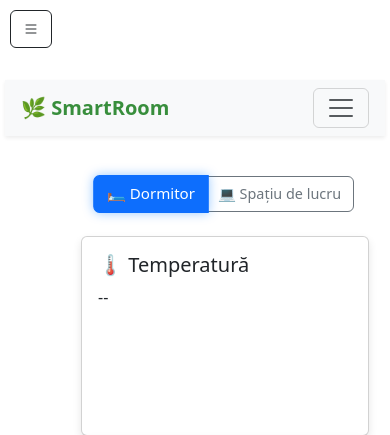
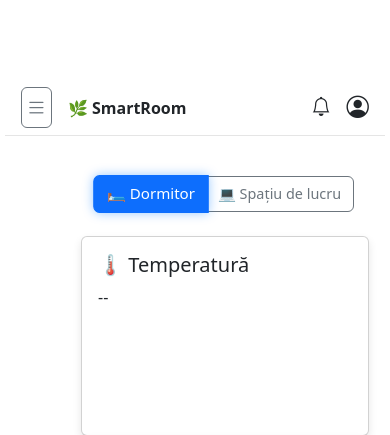
Before and after one commit to roxiexd7015/smartroom, a Flask app: page / in a window 390 px wide. Shown: the top 435 px of the page. Run offline with Flask 3, Linux system fonts and the light colour scheme; data that the repository does not hold is empty; some libraries are stand-ins or nearby versions.

Commit message:
menu update and topbar added

```diff
--- a/static/css/sidebar.css
+++ b/static/css/sidebar.css
@@ -59,25 +59,31 @@
   border-left: 3px solid #1abc9c;
 }
 
+.topbar {
+  background-color: #ffffff;
+  height: 56px;
+  position: sticky;
+  top: 0;
+  z-index: 1100;
+  border-bottom: 1px solid #e5e5e5;
+  display: flex;
+  align-items: center;
+  justify-content: space-between;
+  padding: 0 1rem;
+}
+
 /* RESPONSIVE pentru ecrane mici */
 @media (max-width: 768px) {
   .sidebar {
-    display: none;
-  }
-  .offcanvas ul.nav {
-    padding-left: 0;
+    transform: translateX(-100%);
+    transition: transform 0.3s ease;
+    z-index: 1050;
   }
 
-  .offcanvas .nav-link {
-    padding: 0.75rem 1rem;
-    color: #212529;
-    display: flex;
-    align-items: center;
-    gap: 0.5rem;
+  .sidebar.active {
+    transform: translateX(0);
   }
-
-  .offcanvas .nav-link.active {
-    background-color: #f1f1f1;
-    font-weight: 600;
+  .content {
+    padding-top: 56px;
   }
 }
--- a/templates/base.html
+++ b/templates/base.html
@@ -13,6 +13,7 @@
 <body>
 
   {% include 'sidebar.html' %}
+  {% include 'topbar.html' %}
 
   <div class="content" style="margin-left: 60px; padding: 1rem;">
     {% block content %}
@@ -21,5 +22,29 @@
   </div>
 
   <script src="https://cdn.jsdelivr.net/npm/bootstrap@5.3.0/dist/js/bootstrap.bundle.min.js"></script>
+
+  <script>
+  const sidebar = document.getElementById("smartSidebar");
+  const toggle = document.getElementById("sidebarToggle");
+  let startX = null;
+
+  toggle.addEventListener("click", () => {
+    sidebar.classList.toggle("active");
+  });
+
+  document.addEventListener("touchstart", (e) => {
+    startX = e.touches[0].clientX;
+  });
+
+  document.addEventListener("touchend", (e) => {
+    if (startX !== null) {
+      let endX = e.changedTouches[0].clientX;
+      if (startX < 50 && endX - startX > 60) {
+        sidebar.classList.add("active");
+      }
+    }
+    startX = null;
+  });
+ </script>
 </body>
 </html>
--- a/templates/sidebar.html
+++ b/templates/sidebar.html
@@ -1,33 +1,3 @@
-<link rel="stylesheet" href="{{ url_for('static', filename='css/sidebar.css') }}">
-<link href="https://cdn.jsdelivr.net/npm/bootstrap-icons@1.10.5/font/bootstrap-icons.css" rel="stylesheet">
-
-<!--Navbar pentru telefon-->
-<nav class="navbar navbar-light bg-light d-md-none shadow-sm px-3">
-  <a class="navbar-brand fw-bold" href="#">🌿 SmartRoom</a>
-  <button class="navbar-toggler" type="button" data-bs-toggle="offcanvas" data-bs-target="#mobileSidebar">
-    <span class="navbar-toggler-icon"></span>
-  </button>
-</nav>
-
-<!--meniu lateral pe telefon -->
-<div class="offcanvas offcanvas-start d-md-none" tabindex="-1" id="mobileSidebar">
-  <div class="offcanvas-header">
-    <h5 class="offcanvas-title">SmartRoom</h5>
-    <button type="button" class="btn-close" data-bs-dismiss="offcanvas"></button>
-  </div>
-  <div class="offcanvas-body">
-    <ul class="nav flex-column">
-      <li><a href="/dashboard" class="nav-link {% if request.path == '/dashboard' %}active{% endif %}"><i class="bi bi-house-door"></i> Dashboard</a></li>
-      <li><a href="/charts" class="nav-link {% if request.path.startswith('/charts') or request.path.startswith('/details') %}active{% endif %}"><i class="bi bi-graph-up"></i> Grafic senzori</a></li>
-      <li><a href="/settings" class="nav-link {% if request.path == '/settings' %}active{% endif %}"><i class="bi bi-gear"></i> Setări</a></li>
-      <li><a href="/alerts" class="nav-link {% if request.path == '/alerts' %}active{% endif %}"><i class="bi bi-bell"></i> Alerte</a></li>
-      <li><a href="/export" class="nav-link {% if request.path == '/export' %}active{% endif %}"><i class="bi bi-download"></i> Export</a></li>
-      <li><a href="/modes" class="nav-link {% if request.path == '/modes' %}active{% endif %}"><i class="bi bi-moon-stars"></i> Moduri</a></li>
-      <li><a href="/about" class="nav-link {% if request.path == '/about' %}active{% endif %}"><i class="bi bi-info-circle"></i> Despre</a></li>
-    </ul>
-  </div>
-</div>
-
 <div class="sidebar">
   <ul>
     <li>
@@ -74,31 +44,3 @@
     </li>
   </ul>
 </div>
-
-<button id="sidebarToggle" class="btn btn-outline-dark d-md-none" style="position: fixed; top: 10px; left: 10px; z-index: 1100;">
-  <i class="bi bi-list"></i>
-</button>
-
-<script>
-  const sidebar = document.getElementById("smartSidebar");
-  const toggle = document.getElementById("sidebarToggle");
-  let startX = null;
-
-  toggle.addEventListener("click", () => {
-    sidebar.classList.toggle("active");
-  });
-
-  document.addEventListener("touchstart", (e) => {
-    startX = e.touches[0].clientX;
-  });
-
-  document.addEventListener("touchend", (e) => {
-    if (startX !== null) {
-      let endX = e.changedTouches[0].clientX;
-      if (startX < 50 && endX - startX > 60) {
-        sidebar.classList.add("active");
-      }
-    }
-    startX = null;
-  });
-</script>
--- /dev/null
+++ b/templates/topbar.html
@@ -0,0 +1,14 @@
+<div class="topbar">
+  <div class="d-flex align-items-center gap-2">
+    <!-- buton pentru varianta telefon -->
+    <button id="sidebarToggle" class="btn btn-outline-secondary d-md-none p-1 me-2">
+      <i class="bi bi-list" style="font-size: 1.3rem;"></i>
+    </button>
+    <span class="fw-semibold">🌿 SmartRoom</span>
+  </div>
+
+  <div class="d-flex align-items-center gap-3">
+    <i class="bi bi-bell" style="font-size: 1.2rem; cursor: pointer;"></i>
+    <i class="bi bi-person-circle" style="font-size: 1.4rem; cursor: pointer;"></i>
+  </div>
+</div>
```
